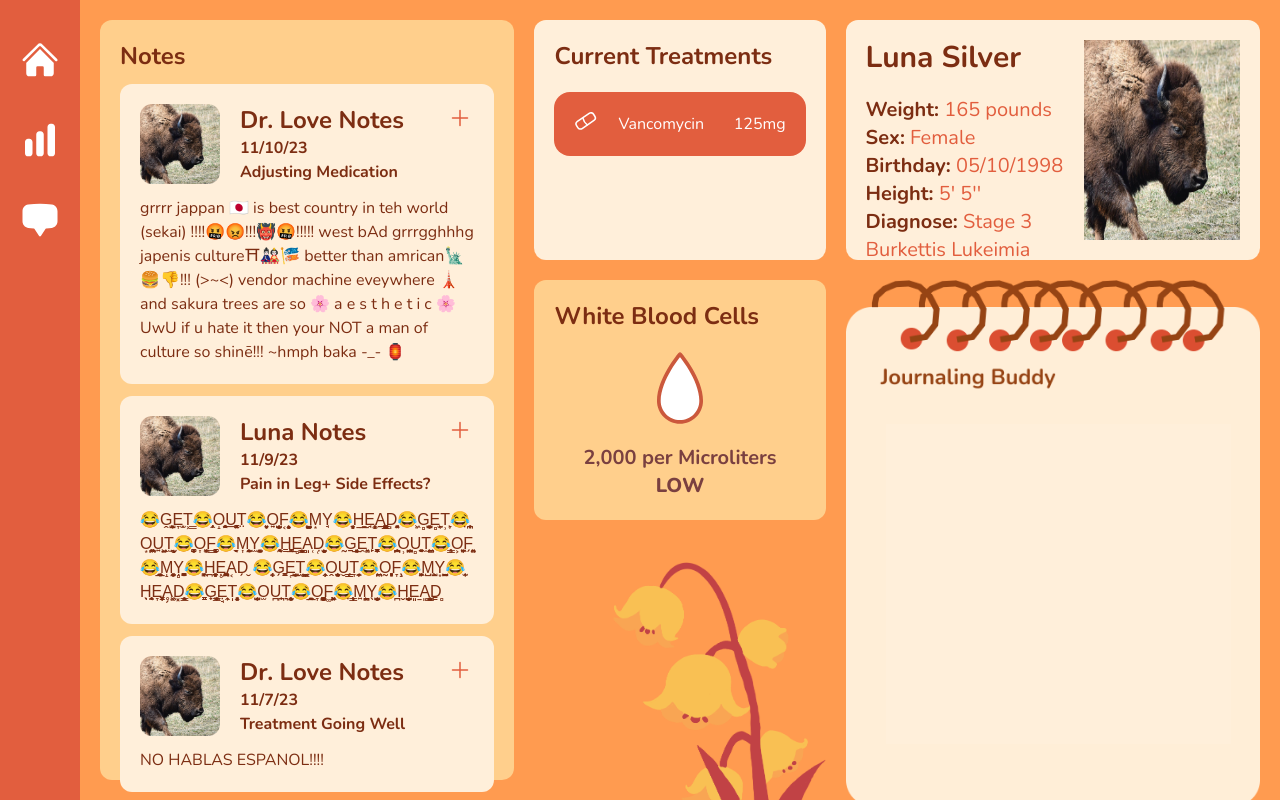
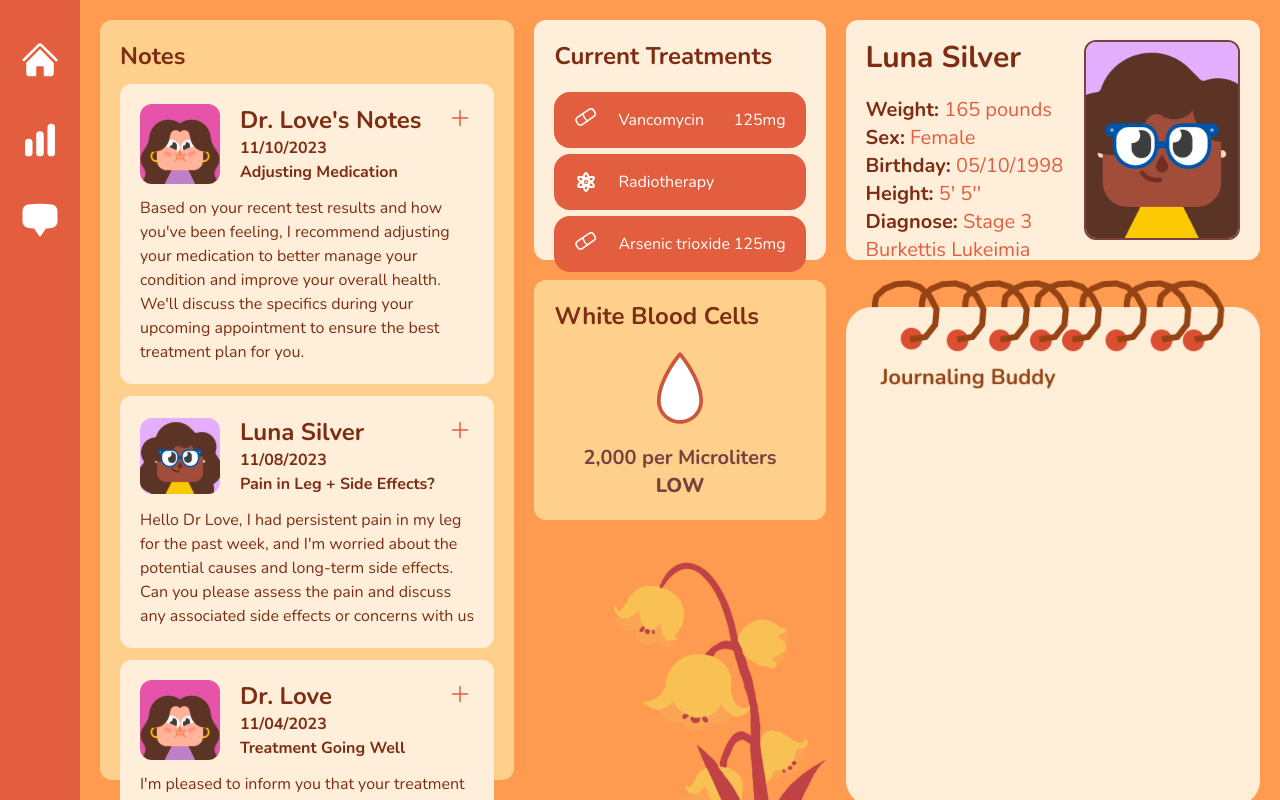
Before and after one commit to euouae682/dubhacks23, a Next.js app: page /stats in a window 1280 px wide. Built offline with nearby package versions, Linux system fonts and the light colour scheme.

Commit message:
STSATAS PAGE HAS BEN UBPADTE

```diff
--- a/app/stats/components/note.tsx
+++ b/app/stats/components/note.tsx
@@ -2,17 +2,18 @@ import Image from "next/image";
 
 interface Note {
   author: String;
+  img: String;
   date: String;
   subtitle: String;
   description: String;
 }
 
-export function Note({ author, date, subtitle, description }: Note) {
+export function Note({ author, img, date, subtitle, description }: Note) {
   return (
     <div className="my-3 p-5 rounded-xl bg-orange-100">
       <div className="flex gap-5 items-center mb-3 relative">
         <Image
-          src="/doctor-temp.jpg"
+          src=""
           alt="bison"
           width={80}
           height={80}
--- a/app/stats/components/notes.tsx
+++ b/app/stats/components/notes.tsx
@@ -10,17 +10,130 @@ export function Notes() {
     <div className="p-5 bg-orange-200 rounded-xl h-full">
       <h3 className="text-2xl text-orange-900 font-bold">Notes</h3>
 
-      <Note
+      <div className="my-3 p-5 rounded-xl bg-orange-100">
+        <div className="flex gap-5 items-center mb-3 relative">
+          <img
+            src="/doctor-love.svg"
+            alt="bison"
+            width="80"
+            height="80"
+            className="rounded-xl"
+          />
+          <div className="font-bold text-orange-900">
+            <h1 className="text-2xl">Dr. Love's Notes</h1>
+            <h2>11/10/2023</h2>
+            <h2>Adjusting Medication</h2>
+          </div>
+
+          <svg
+            xmlns="http://www.w3.org/2000/svg"
+            fill="none"
+            viewBox="0 0 24 24"
+            strokeWidth={1.5}
+            className="w-6 h-6 absolute top-0.5 right-0.5 stroke-orange-600"
+          >
+            <path
+              strokeLinecap="round"
+              strokeLinejoin="round"
+              d="M12 4.5v15m7.5-7.5h-15"
+            />
+          </svg>
+        </div>
+        <p className="text-orange-900">
+          Based on your recent test results and how you've been feeling, I
+          recommend adjusting your medication to better manage your condition
+          and improve your overall health. We'll discuss the specifics during
+          your upcoming appointment to ensure the best treatment plan for you.
+        </p>
+      </div>
+
+      <div className="my-3 p-5 rounded-xl bg-orange-100">
+        <div className="flex gap-5 items-center mb-3 relative">
+          <img
+            src="/luna-silver.svg"
+            alt="bison"
+            width="80"
+            height="80"
+            className="rounded-xl"
+          />
+          <div className="font-bold text-orange-900">
+            <h1 className="text-2xl">Luna Silver</h1>
+            <h2>11/08/2023</h2>
+            <h2>Pain in Leg + Side Effects?</h2>
+          </div>
+
+          <svg
+            xmlns="http://www.w3.org/2000/svg"
+            fill="none"
+            viewBox="0 0 24 24"
+            strokeWidth={1.5}
+            className="w-6 h-6 absolute top-0.5 right-0.5 stroke-orange-600"
+          >
+            <path
+              strokeLinecap="round"
+              strokeLinejoin="round"
+              d="M12 4.5v15m7.5-7.5h-15"
+            />
+          </svg>
+        </div>
+        <p className="text-orange-900">
+          Hello Dr Love, I had persistent pain in my leg for the past week, and
+          I'm worried about the potential causes and long-term side effects. Can
+          you please assess the pain and discuss any associated side effects or
+          concerns with us
+        </p>
+      </div>
+
+      <div className="my-3 p-5 rounded-xl bg-orange-100">
+        <div className="flex gap-5 items-center mb-3 relative">
+          <img
+            src="/doctor-love.svg"
+            alt="bison"
+            width="80"
+            height="80"
+            className="rounded-xl"
+          />
+          <div className="font-bold text-orange-900">
+            <h1 className="text-2xl">Dr. Love</h1>
+            <h2>11/04/2023</h2>
+            <h2>Treatment Going Well</h2>
+          </div>
+
+          <svg
+            xmlns="http://www.w3.org/2000/svg"
+            fill="none"
+            viewBox="0 0 24 24"
+            strokeWidth={1.5}
+            className="w-6 h-6 absolute top-0.5 right-0.5 stroke-orange-600"
+          >
+            <path
+              strokeLinecap="round"
+              strokeLinejoin="round"
+              d="M12 4.5v15m7.5-7.5h-15"
+            />
+          </svg>
+        </div>
+        <p className="text-orange-900">
+          I'm pleased to inform you that your treatment is progressing
+          exceptionally well, and we are observing positive signs of improvement
+          in your condition. Your dedication to the prescribed regimen and your
+          commitment to a healthy lifestyle are clearly paying off.
+        </p>
+      </div>
+
+      {/* <Note
         author="Dr. Love"
+        img="/doctor-love.sng"
         date="11/10/23"
         subtitle="Adjusting Medication"
-        description="grrrr jappan 🇯🇵 is best country in teh world (sekai) !!!!🤬😡!!!👹🤬!!!!!
-        west bAd grrrgghhhg japenis culture⛩🎎🎏 better than amrican🗽🍔👎!!! (>~<) vendor machine
-        eveywhere 🗼and sakura trees are so 🌸 a e s t h e t i c 🌸 UwU if u hate it then your NOT
-        a man of culture so shinē!!! ~hmph baka -_- 🏮"
+        description="Based on your recent test results and how you've been feeling,
+        I recommend adjusting your medication to better manage your condition and
+        improve your overall health. We'll discuss the specifics during your upcoming
+        appointment to ensure the best treatment plan for you."
       />
       <Note
         author="Luna"
+        img="/luna-silver.sng"
         date="11/9/23"
         subtitle="Pain in Leg+ Side Effects?"
         description="😂G̭̺̙͔̦̖̭E̞̫͙T͕͇😂̩̩̭̗O̝̗̯̖͍͙̬͎U̲͎͕̳͓̱̖̯T̤😂̞̮͓̙O͍͉̥̻̣̺̩̗F͔̜̻͙̥̱ͅ😂̦͖͚͚̺͚M͙Y̘😂͉̝̘̖̮̜H̱̬̲̯E̘̗̥̹͚͕ͅA̠̰̳͇̻̖͇̬D̩͍̩͔̭͓😂͖̹G̻̞̺̬͓̫͙͔E̻̫̙̞T̹̙̹😂̞͙͔̣̪̩O͙̪̹͙͈̪͖̘U͍͚̱͖T̫̫̝̰̝😂̫̤̥̱̖̳̜O͎̼͔͖̥̩F͇̫̳͔̝😂̬͉M͎̙̤̦̰̱͙Y̫̭̜͚̦͈̰😂͈̖̰͎͉H̳̳̬͔͙̲ͅͅE̻͇̹̬̰̜̖̱A͈̜D̜̣͕̫̯̻̝̭😂̰G̠̲͔̻͔̙̯E̯͚̙̘T̙̜͍̳̩̣͕̭😂̠̪̪͎̱O̹̰̺͙̘̪̭̞̱U̻̮͔͈̠ͅT̫͍͖̪̞͚😂͎̖̥͇O͕̩̯̠̹̜͖F̗͉͚͈̤😂̘̠͈̲̦͉̠M̝͈̰̥̹̗̯ͅY̻͕̳͔̠̟̼̙̣😂̜̗̩̼͓͖H̪͍̞͓̟̠̼̻E̥̰͕̳̣͉̪̭A͔D̗̮
@@ -28,10 +141,11 @@ export function Notes() {
       />
       <Note
         author="Dr. Love"
+        img="/doctor-love.sng"
         date="11/7/23"
         subtitle="Treatment Going Well"
         description="NO HABLAS ESPANOL!!!!"
-      />
+      /> */}
     </div>
   );
 }
--- a/app/stats/components/profile.tsx
+++ b/app/stats/components/profile.tsx
@@ -24,7 +24,10 @@ export function Profile() {
         </p>
       </div>
 
-      <img src="doctor-temp.jpg" className="w-5/12" />
+      <img
+        src="luna-silver.svg"
+        className="w-5/12 rounded-xl border-orange-800 border-2 object-cover"
+      />
     </div>
   );
 }
--- a/app/stats/components/treatments.tsx
+++ b/app/stats/components/treatments.tsx
@@ -8,8 +8,8 @@ export function Treatments() {
         Current Treatments
       </h3>
 
-      <div className="text-white bg-orange-600 rounded-2xl">
-        <div className="flex justify-between items-center p-5">
+      <div className="flex flex-col justify-around gap-1.5 text-white ">
+        <div className="flex justify-between items-center px-5 py-4 bg-orange-600 rounded-2xl">
           <div className="flex gap-5">
             <svg
               width="24"
@@ -39,6 +39,70 @@ export function Treatments() {
 
           <span>125mg</span>
         </div>
+
+        <div className="flex justify-between items-center px-5 py-4 bg-orange-600 rounded-2xl">
+          <div className="flex gap-5">
+            <svg
+              width="24"
+              height="24"
+              viewBox="0 0 24 24"
+              fill="none"
+              xmlns="http://www.w3.org/2000/svg"
+            >
+              <circle cx="12" cy="12" r="1" fill="white" />
+              <path
+                d="M15 12C15 14.6668 14.5658 17.035 13.9 18.6997C13.5659 19.5348 13.1932 20.1435 12.8304 20.527C12.4697 20.9085 12.1887 21 12 21C11.8113 21 11.5303 20.9085 11.1696 20.527C10.8068 20.1435 10.4341 19.5348 10.1 18.6997C9.43419 17.035 9 14.6668 9 12C9 9.33323 9.43419 6.96497 10.1 5.30032C10.4341 4.46523 10.8068 3.85653 11.1696 3.47296C11.5303 3.0915 11.8113 3 12 3C12.1887 3 12.4697 3.0915 12.8304 3.47296C13.1932 3.85653 13.5659 4.46523 13.9 5.30032C14.5658 6.96497 15 9.33323 15 12Z"
+                stroke="white"
+                stroke-width="2"
+              />
+              <path
+                d="M13.4999 14.5982C11.1904 15.9315 8.92234 16.7397 7.14779 16.9953C6.25755 17.1236 5.54403 17.1051 5.03048 16.9828C4.51975 16.8611 4.30003 16.6635 4.20567 16.5001C4.11131 16.3366 4.05008 16.0476 4.20005 15.5444C4.35086 15.0385 4.69164 14.4113 5.24784 13.7045C6.35653 12.2955 8.19041 10.7354 10.4999 9.40201C12.8094 8.06862 15.0775 7.26051 16.852 7.00484C17.7423 6.87658 18.4558 6.89503 18.9693 7.01739C19.4801 7.13908 19.6998 7.33665 19.7941 7.50008C19.8885 7.66352 19.9497 7.95258 19.7998 8.45573C19.6489 8.96166 19.3082 9.58881 18.752 10.2956C17.6433 11.7046 15.8094 13.2648 13.4999 14.5982Z"
+                stroke="white"
+                stroke-width="2"
+              />
+              <path
+                d="M13.4999 9.40184C11.1904 8.06846 8.92234 7.26035 7.14779 7.00468C6.25755 6.87641 5.54403 6.89487 5.03048 7.01723C4.51975 7.13892 4.30003 7.33648 4.20567 7.49992C4.11131 7.66335 4.05008 7.95242 4.20005 8.45557C4.35086 8.9615 4.69164 9.58865 5.24784 10.2955C6.35653 11.7045 8.19041 13.2646 10.4999 14.598C12.8094 15.9314 15.0775 16.7395 16.852 16.9952C17.7423 17.1234 18.4558 17.105 18.9693 16.9826C19.4801 16.8609 19.6998 16.6634 19.7941 16.4999C19.8885 16.3365 19.9497 16.0474 19.7998 15.5443C19.6489 15.0383 19.3082 14.4112 18.752 13.7044C17.6433 12.2954 15.8094 10.7352 13.4999 9.40184Z"
+                stroke="white"
+                stroke-width="2"
+              />
+            </svg>
+
+            <span className="justify-self-start">Radiotherapy</span>
+          </div>
+
+          <span></span>
+        </div>
+
+        <div className="flex justify-between items-center px-5 py-4 bg-orange-600 rounded-2xl">
+          <div className="flex gap-5">
+            <svg
+              width="24"
+              height="24"
+              viewBox="0 0 29 31"
+              fill="none"
+              xmlns="http://www.w3.org/2000/svg"
+            >
+              <path
+                d="M25.8726 5.4581L24.2569 2.90803C23.0429 0.991935 20.4802 0.467685 18.6113 1.7531L3.40713 12.2102C1.63532 13.4288 1.14406 15.8302 2.29498 17.6468L3.91065 20.1968C5.12465 22.1129 7.68735 22.6372 9.55629 21.3518L24.7604 10.8946C26.5323 9.67602 27.0235 7.27461 25.8726 5.4581Z"
+                stroke="white"
+                stroke-width="2"
+                stroke-linecap="round"
+                stroke-linejoin="round"
+              />
+              <path
+                d="M16.121 16.5624V16.5624C13.3095 14.6112 11.3563 11.6534 10.666 8.30148V8.30148"
+                stroke="white"
+                stroke-width="2"
+                stroke-linecap="round"
+                stroke-linejoin="round"
+              />
+            </svg>
+
+            <span className="justify-self-start">Arsenic trioxide</span>
+          </div>
+
+          <span>125mg</span>
+        </div>
       </div>
     </div>
   );
```
Also changed, not shown: public/luna-silver.png (added), public/luna-silver.svg (added).
